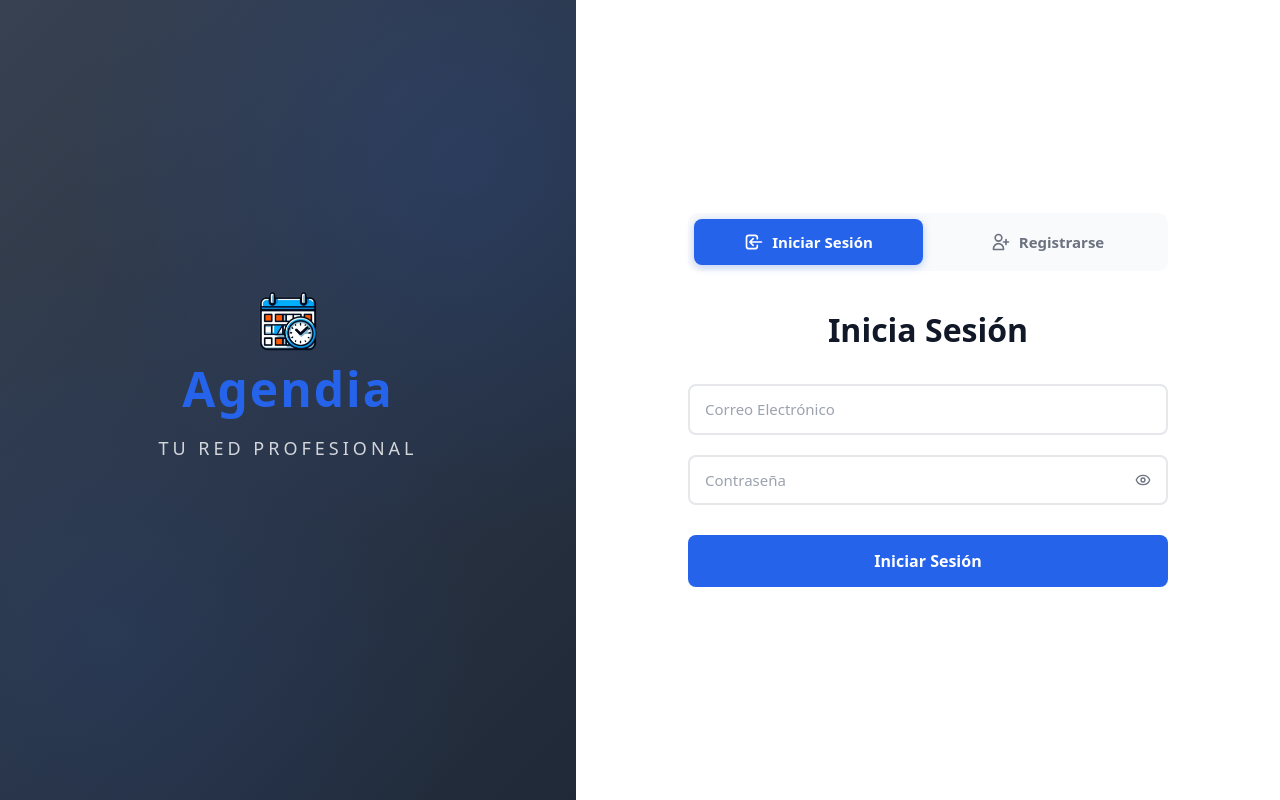
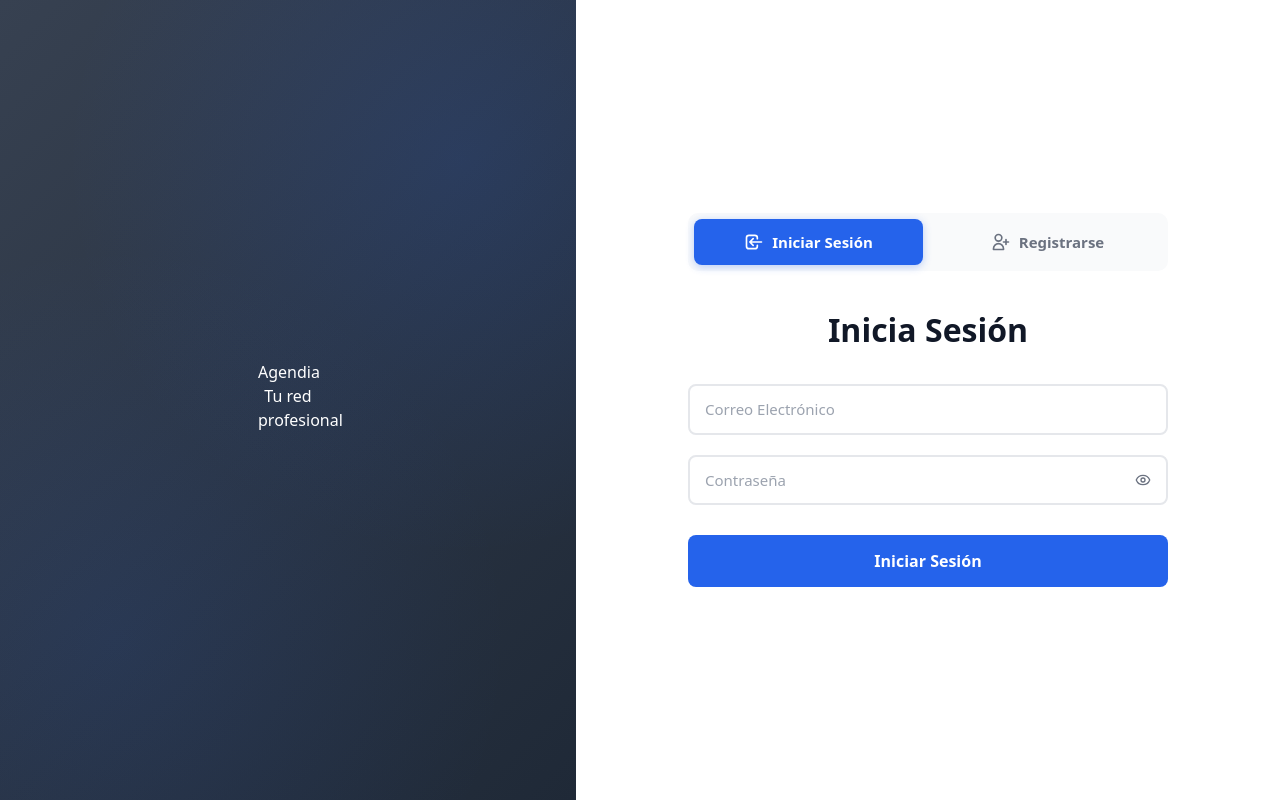
Before and after one commit to danielacalderonflorez/Agendia-Proyecto-Final, a React (Vite) app: page /Agendia-Proyecto-Final/auth in a window 1280 px wide. Built offline with nearby package versions, Linux system fonts and the light colour scheme; the HTML template or start-up script is replaced by a standard one.

Commit message:
Agregar basename para GitHub Pages logo 11

```diff
--- a/src/pages/auth.tsx
+++ b/src/pages/auth.tsx
@@ -127,11 +127,10 @@ const Auth = () => {
       <div className="auth-branding">
         <div className="branding-overlay"></div>
         <div className="branding-contenido">
-          <div className="logo-section">
-  <img src={logo} alt="Logo" className="h-16 w-16 object-contain mx-auto" />
-  <h1>Agendia</h1>
-  <p className="subtitulo">Tu red profesional</p>
-</div>
+          <div className="logo-pequeño">
+            <h1>Agendia</h1>
+            <p className="subtitulo">Tu red profesional</p>
+          </div>
         </div>
       </div>
 
```
